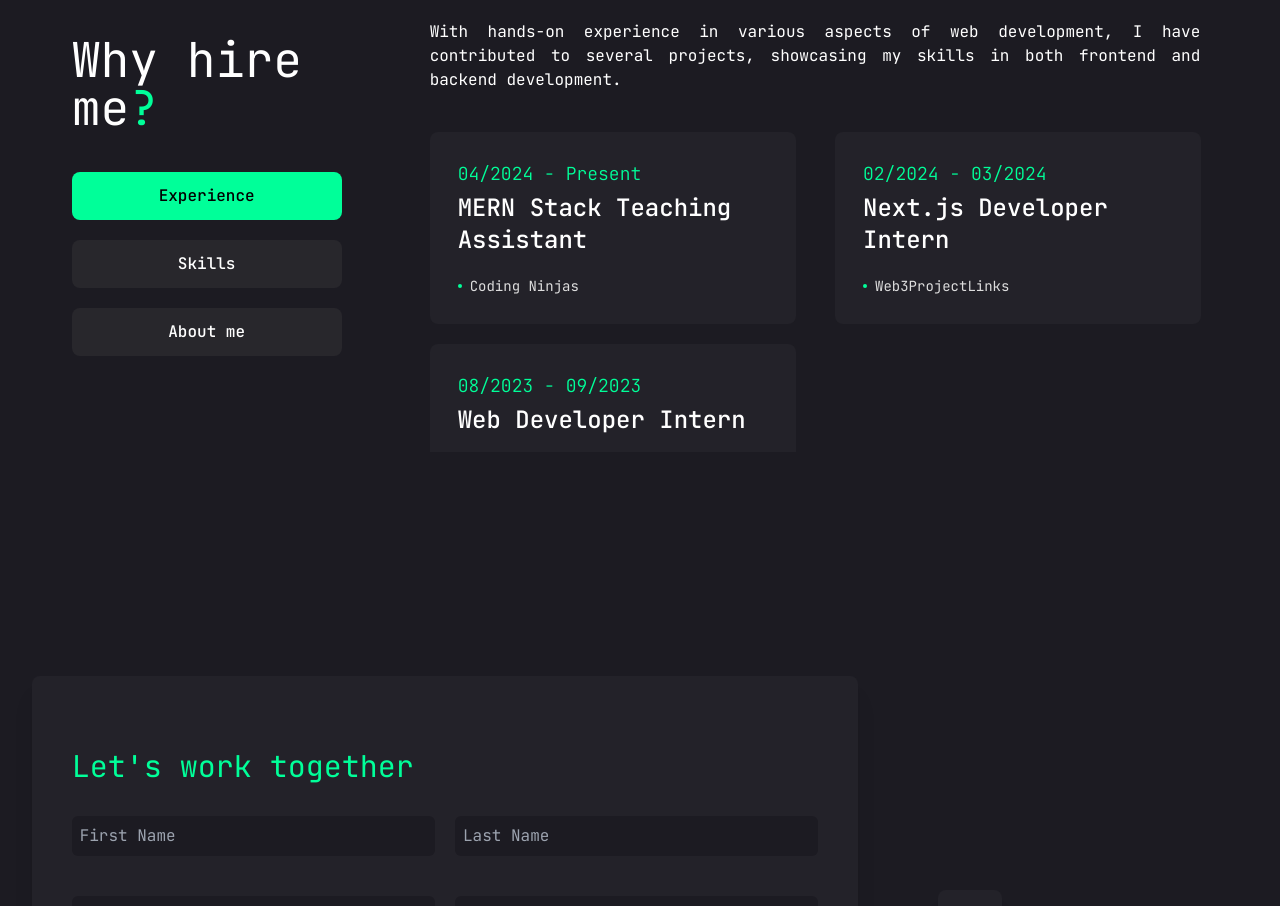
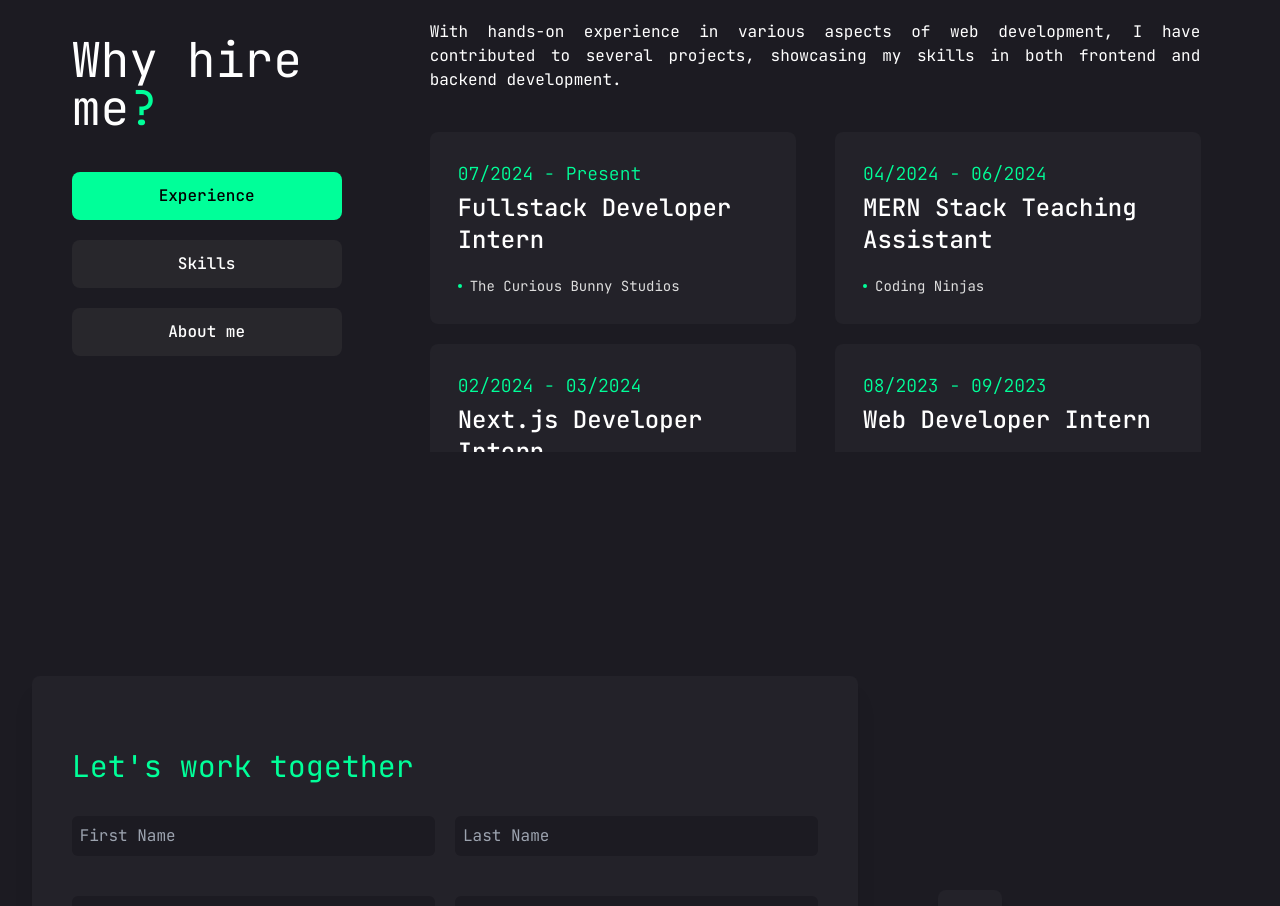
Before and after one commit to Sparsh47/Portfolio, a Next.js app: page / in a window 1280 px wide. Shown: the part 1880-2786 px from the top of the page. Built offline with nearby package versions, Linux system fonts and the light colour scheme.

Commit message:
added another work experience

```diff
--- a/src/constants/constants.ts
+++ b/src/constants/constants.ts
@@ -39,7 +39,12 @@ export const servicesInfo = [
         desc: "With hands-on experience in various aspects of web development, I have contributed to several projects, showcasing my skills in both frontend and backend development.",
         exp: [
             {
-                date: "04/2024 - Present",
+                date: "07/2024 - Present",
+                role: "Fullstack Developer Intern",
+                company: "The Curious Bunny Studios"
+            },
+            {
+                date: "04/2024 - 06/2024",
                 role: "MERN Stack Teaching Assistant",
                 company: "Coding Ninjas"
             },
```
Also changed, not shown: src/app/(sections)/Contact.tsx (line endings or trailing spaces), src/app/(sections)/Resume.tsx (line endings or trailing spaces).
